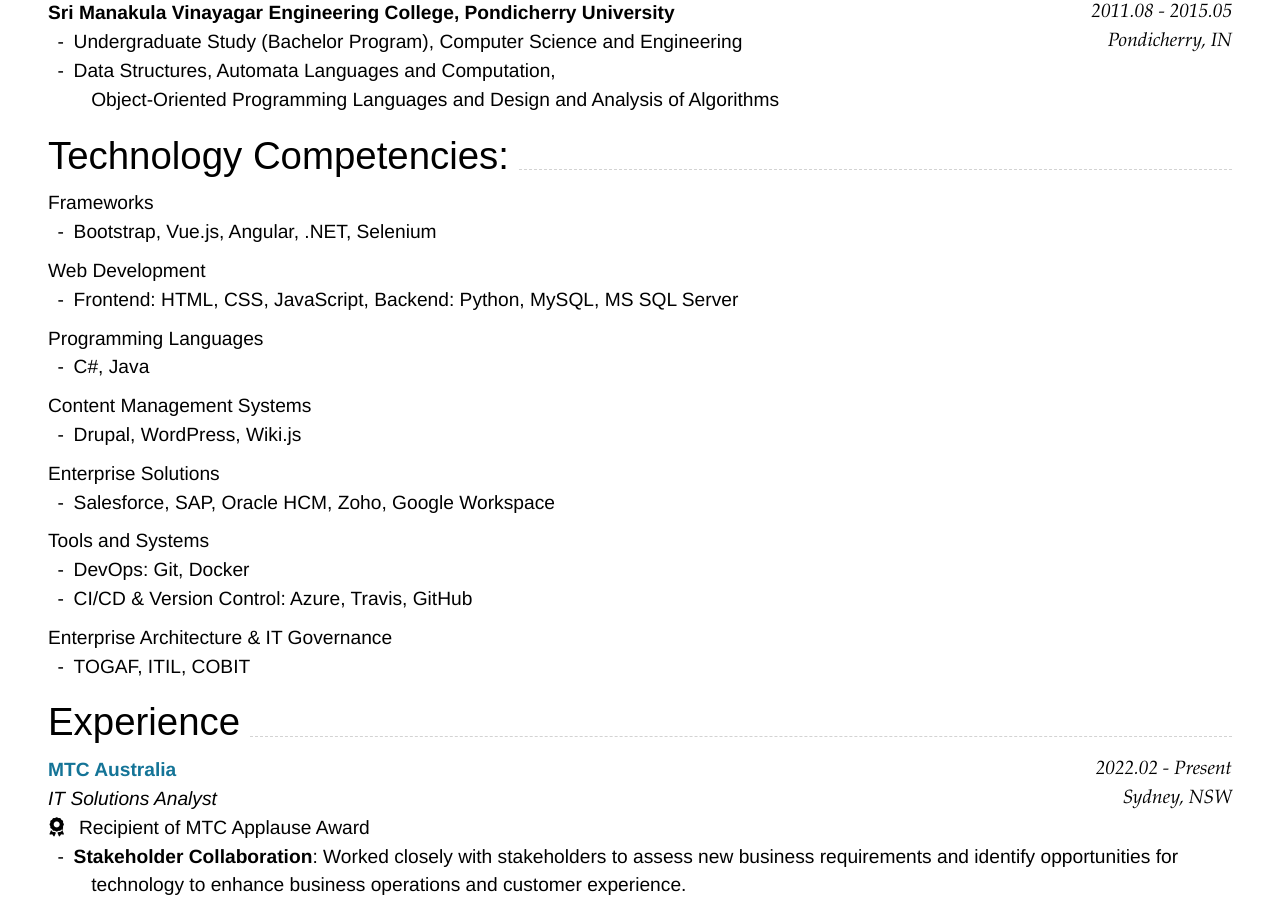
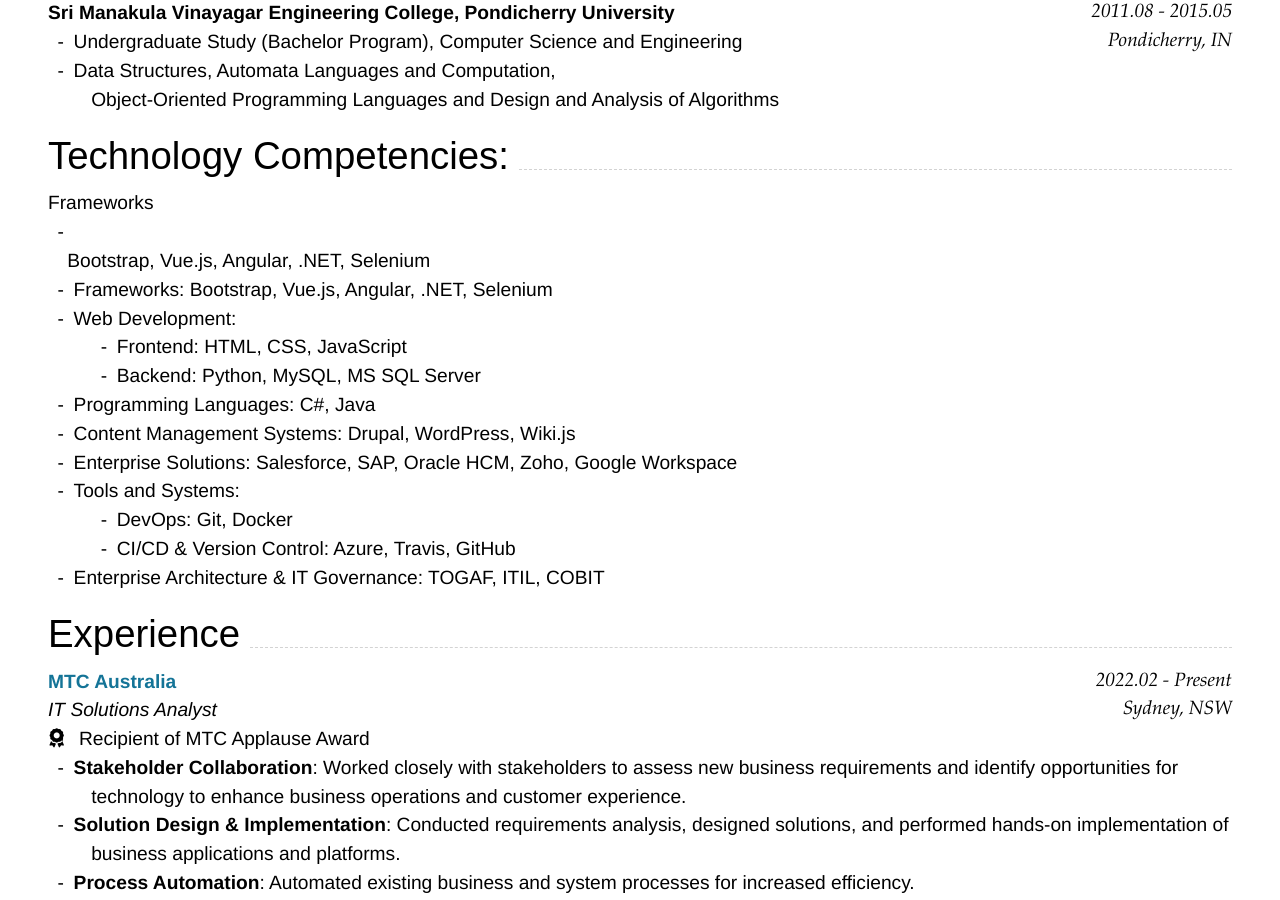
Before and after one commit to thedhanawada/me, a Jekyll site: the page built from index.md, in a window 1280 px wide and 900 px high, scrolled down 646 px. Built offline with Jekyll 4.4.1, drawn with Linux system fonts in a browser that asks for light colours; nearby versions of some CDN libraries.

Commit message:
Update index.md

```diff
--- a/index.md
+++ b/index.md
@@ -70,25 +70,17 @@ Pondicherry, IN
 ### Frameworks
 - Bootstrap, Vue.js, Angular, .NET, Selenium
 
-### Web Development
-- Frontend: HTML, CSS, JavaScript,
-  Backend: Python, MySQL, MS SQL Server
-
-### Programming Languages
-- C#, Java
-
-### Content Management Systems
-- Drupal, WordPress, Wiki.js
-
-### Enterprise Solutions
-- Salesforce, SAP, Oracle HCM, Zoho, Google Workspace
-
-### Tools and Systems
-- DevOps: Git, Docker
-- CI/CD & Version Control: Azure, Travis, GitHub
-
-### Enterprise Architecture & IT Governance
-- TOGAF, ITIL, COBIT
+* Frameworks: Bootstrap, Vue.js, Angular, .NET, Selenium
+* Web Development:
+  * Frontend: HTML, CSS, JavaScript
+  * Backend: Python, MySQL, MS SQL Server
+* Programming Languages: C#, Java
+* Content Management Systems: Drupal, WordPress, Wiki.js
+* Enterprise Solutions: Salesforce, SAP, Oracle HCM, Zoho, Google Workspace
+* Tools and Systems:
+  * DevOps: Git, Docker
+  * CI/CD & Version Control: Azure, Travis, GitHub
+* Enterprise Architecture & IT Governance: TOGAF, ITIL, COBIT
 
 ## Experience
 ### **[MTC Australia](https://mtcaustralia.com.au/){:target="_blank"}** `2022.02 - Present`
```
